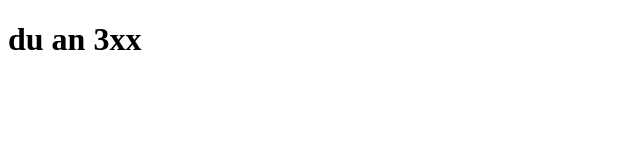
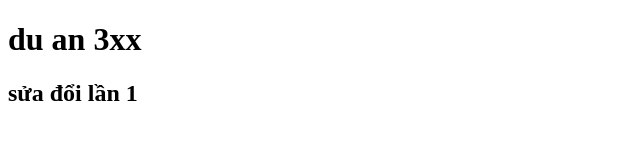
Before and after one commit to minhthuong1991/duan3xx, a plain HTML site: page index.html in a window 1280 px wide. Shown: the whole page, without its empty margins (0-640 px from the left). Drawn offline with Linux system fonts and the light colour scheme.

Commit message:
lần 1

```diff
--- a/index.html
+++ b/index.html
@@ -7,5 +7,6 @@
   </head>
   <body>
     <h1>du an 3xx</h1>
+    <h2>sửa đổi lần 1</h2>
   </body>
 </html>
```
